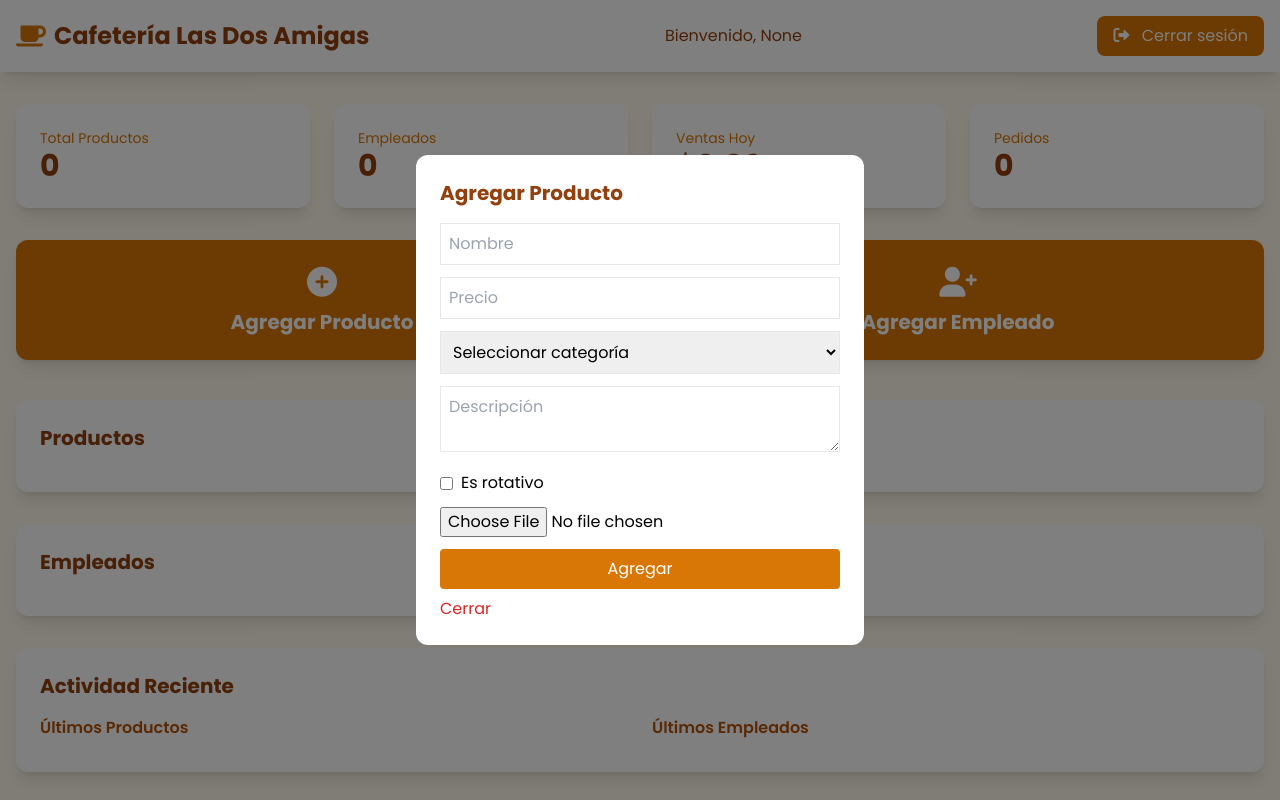
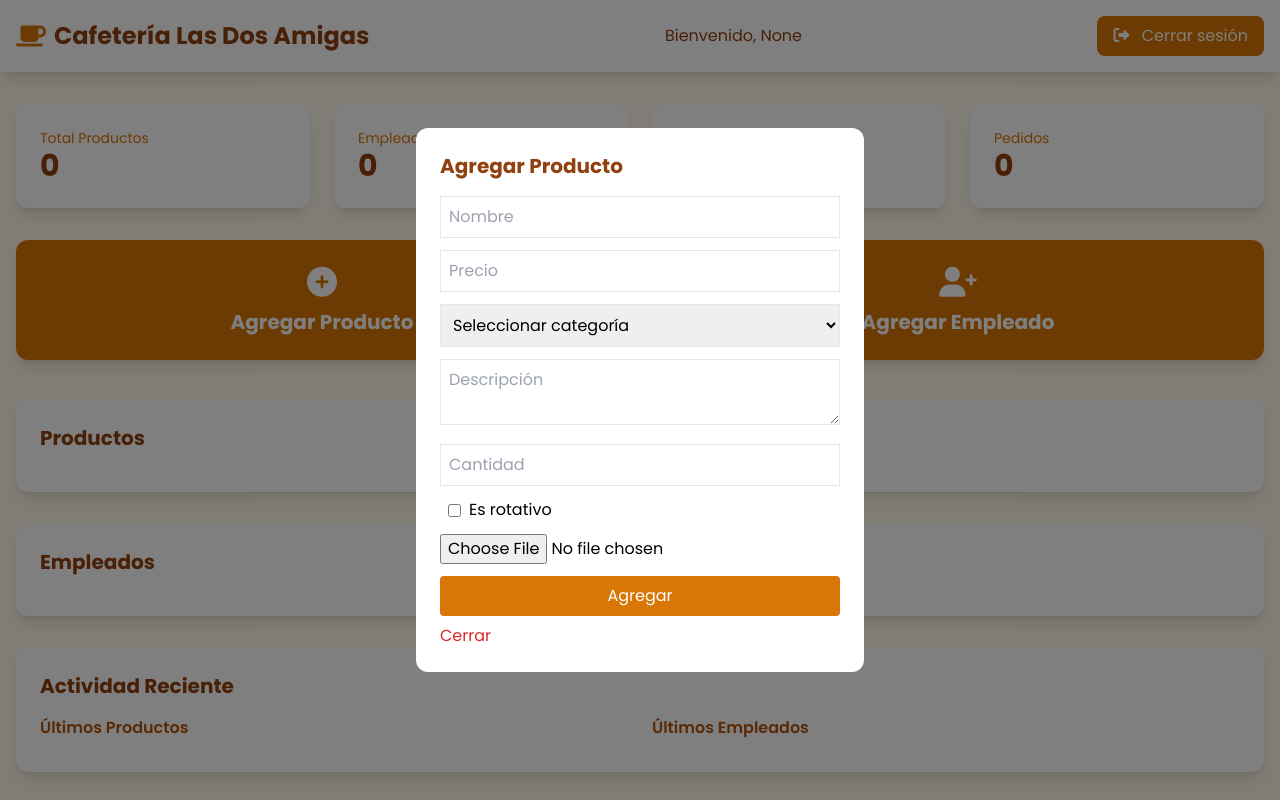
Before and after one commit to Danielaaa09/cafeteria_project, a Flask app: page /admin/dashboard in a window 1280 px wide, after a click on "Agregar Producto". Run offline with Flask 3, Linux system fonts and the light colour scheme; data that the repository does not hold is empty; parts of the project's set-up code (start-up, migrations or seed data) failed here and were passed over; some libraries are stand-ins or nearby versions.

Commit message:
correciones hechas

```diff
--- a/routes/admin_routes.py
+++ b/routes/admin_routes.py
@@ -1,4 +1,4 @@
-from flask import Blueprint, request, jsonify, render_template, redirect, url_for, flash
+from flask import Blueprint, request, jsonify, render_template, redirect, url_for, flash, session
 from models.usuario import Usuario
 from models.categoria import Categoria
 from models.producto import Producto
@@ -8,12 +8,15 @@ from email.mime.text import MIMEText
 from email.mime.multipart import MIMEMultipart
 import os
 from werkzeug.utils import secure_filename
-from flask import session
 from models.venta import Venta
 from models.detalle_venta import DetalleVenta
-from datetime import datetime, date
+from datetime import date
+
 admin_routes = Blueprint('admin_routes', __name__)
 
+# ---------------------------
+# EMAIL
+# ---------------------------
 def enviar_correo(destinatario, contrasena_temporal, nombre_completo=None):
     remitente = 'cafeterialasdosamigas@gmail.com'
     password = 'doehmsrgujcalrrj'
@@ -78,7 +81,7 @@ def dashboard():
     return render_template(
         'admin/dashboard.html',
         usuarios=usuarios,
-        empleados=empleados,   # 👈 lista filtrada
+        empleados=empleados,
         categorias=categorias,
         productos=productos,
         ultimos_empleados=ultimos_empleados,
@@ -88,12 +91,18 @@ def dashboard():
         ventas_hoy=ventas_hoy,
         pedidos=pedidos
     )
+
+
+# ---------------------------
+# PRODUCTOS
+# ---------------------------
 @admin_routes.route('/anadir_producto', methods=['POST'])
 def anadir_producto():
     nombre = request.form.get('nombre')
     descripcion = request.form.get('descripcion')
     precio = float(request.form.get('precio'))
-    es_rotativo = bool(int(request.form.get('es_rotativo')))
+    es_rotativo = bool(int(request.form.get('es_rotativo', 0)))
+    cantidad = int(request.form.get('cantidad', 0))   # 👈 cantidad siempre int
     categorias_id_raw = request.form.get('categorias_id')
 
     imagen = request.files.get('imagen')
@@ -117,12 +126,14 @@ def anadir_producto():
                 precio=precio,
                 es_rotativo=es_rotativo,
                 categorias_id=categorias_id,
-                imagen_url=imagen_url
+                imagen_url=imagen_url,
+                cantidad=cantidad  # 👈 agregado
             )
             db.session.add(nuevo_producto)
             db.session.commit()
             flash('Producto agregado correctamente.', 'success')
         except Exception as e:
+            db.session.rollback()
             flash(f'Error al agregar producto: {str(e)}', 'error')
 
     return redirect(url_for('admin_routes.dashboard'))
@@ -135,6 +146,7 @@ def editar_producto(id):
     producto.nombre = request.form.get('nombre')
     producto.descripcion = request.form.get('descripcion')
     producto.precio = float(request.form.get('precio'))
+    producto.cantidad = int(request.form.get('cantidad', producto.cantidad or 0))  # 👈 se puede editar
 
     imagen = request.files.get('imagen')
     if imagen and imagen.filename != '':
--- a/templates/admin/dashboard.html
+++ b/templates/admin/dashboard.html
@@ -111,6 +111,7 @@
                 <input type="number" step="0.01" name="precio" value="{{ p.precio }}" class="w-full border p-2 mb-3">
                 <textarea name="descripcion" class="w-full border p-2 mb-3">{{ p.descripcion }}</textarea>
                 <input type="file" name="imagen" class="mb-3">
+                <input type="number" name="cantidad" placeholder="Cantidad" class="w-full border p-2 mb-3" required>
                 <button type="submit" class="w-full bg-amber-600 text-white py-2 rounded">Guardar Cambios</button>
               </form>
               <button onclick="closeModal('editProduct{{ p.id }}')" class="mt-2 text-red-600">Cerrar</button>
@@ -188,10 +189,14 @@
           {% endfor %}
         </select>
         <textarea name="descripcion" placeholder="Descripción" class="w-full border p-2 mb-3"></textarea>
-        <label class="flex items-center space-x-2 mb-3">
-          <input type="checkbox" name="es_rotativo" value="1" class="form-checkbox">
-          <span>Es rotativo</span>
-        </label>
+        <input type="number" name="cantidad" placeholder="Cantidad" class="w-full border p-2 mb-3" required>
+
+       <label class="flex items-center space-x-2 mb-3">
+  <input type="hidden" name="es_rotativo" value="0">
+  <input type="checkbox" name="es_rotativo" value="1" class="form-checkbox">
+  <span>Es rotativo</span>
+</label>
+
         <input type="file" name="imagen" class="mb-3">
         <button type="submit" class="w-full bg-amber-600 text-white py-2 rounded">Agregar</button>
       </form>
```
